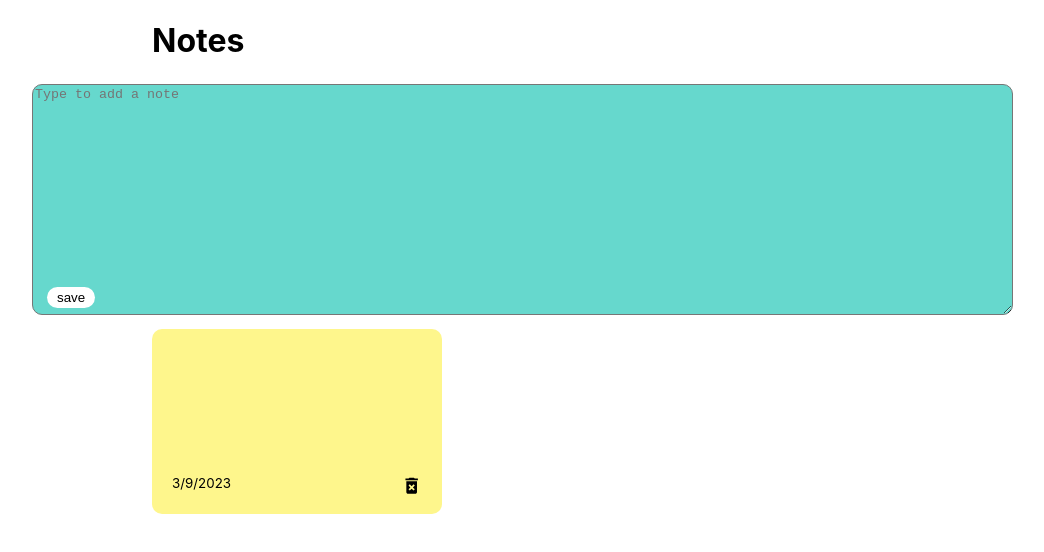
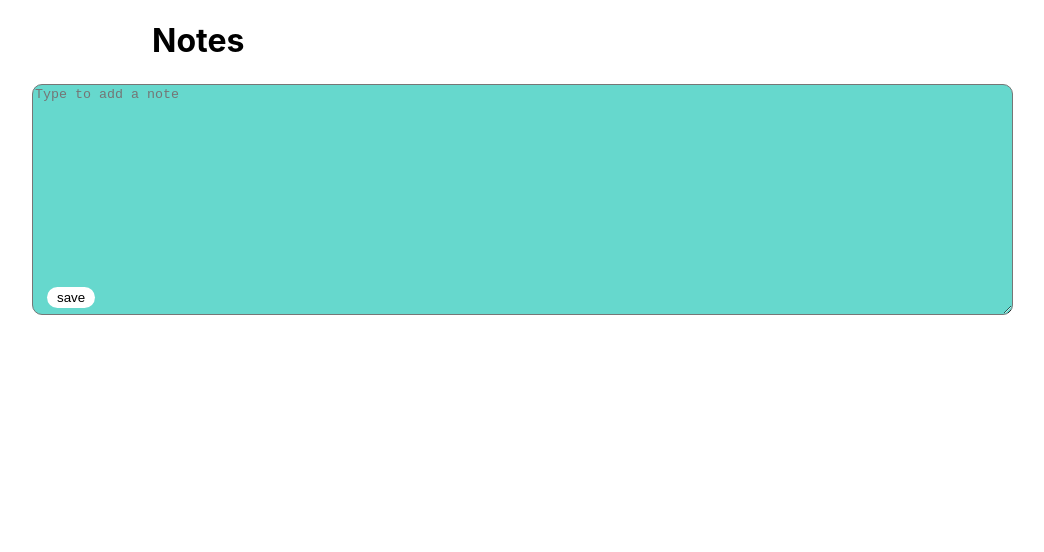
Before and after one commit to Saiteja-21/Notetaking, a React (Create React App) app in the folder myapp/: page / in a window 1280 px wide. Shown: the top 552 px of the page, without its empty margins (58-1102 px from the left). Built offline with nearby package versions, Linux system fonts and the light colour scheme.

Commit message:
addedstep3

```diff
--- a/myapp/src/components/Addnote.js
+++ b/myapp/src/components/Addnote.js
@@ -6,6 +6,7 @@ import Notelist from './Notelist';
 
 export default function Addnote() {
   const [text,settext]=useState('');
+  const [comp,setcomp]=useState(false);
   // localStorage.setItem('des',ref.current.value);
   function serve(e){
     settext(e.target.value)
@@ -13,23 +14,31 @@ export default function Addnote() {
 
   }
 
+
   function handlesave(){
     localStorage.setItem('h',(text));
    // console.log(text);
     settext('');
+    if(comp===false){
+      setcomp(!comp);
+
+    }
+
   }
+  console.log('addcompoenr')
 
 
   return (
     <div>
 
-    <button onClick={handlesave}>save</button>
+    <button onClick={handlesave} >save</button>
 
      <textarea onChange={serve} className='tarea' placeholder='Type to add a note' rows={15} cols={120}>
 
 
      </textarea>
-     <Notelist/>
+     {comp && <Notelist/>}
+
 
 
 
--- a/myapp/src/components/Notelist.css
+++ b/myapp/src/components/Notelist.css
@@ -1,6 +1,6 @@
 .notelist{
     display: grid;
-    grid-template-columns: repeat(3,200px);
+    grid-template-columns: repeat(3 ,200px);
     margin-left: 210px;
     margin-top: 10px;
     justify-content: space-between;
```
Also changed, not shown: myapp/src/components/Notelist.js (+9 -2 lines).
